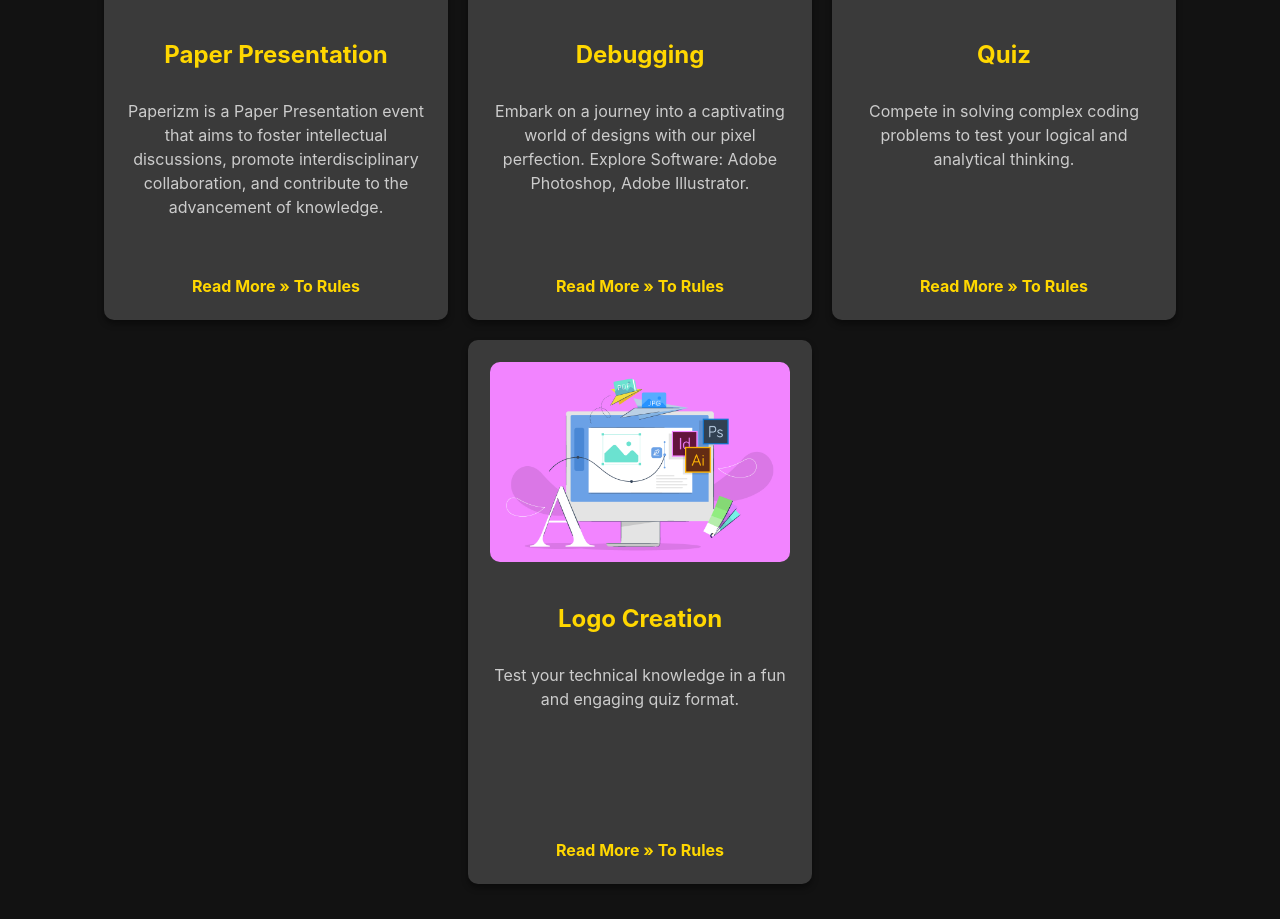
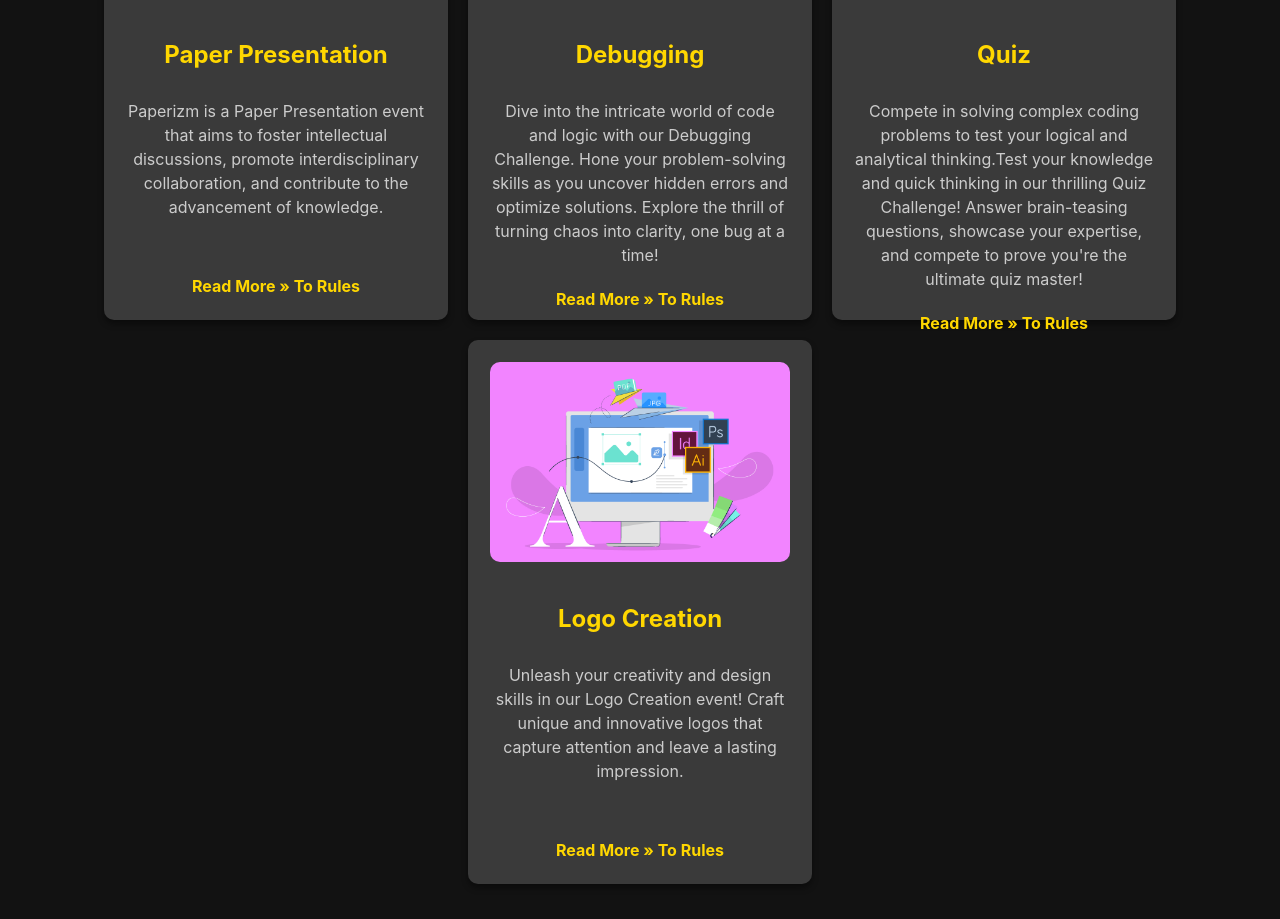
Before and after one commit to imsathishkumar1004/Orion, a React (Vite) app: page /technical in a window 1280 px wide. Shown: the part 453-1372 px from the top of the page. Built offline with nearby package versions, Linux system fonts and the light colour scheme.

Commit message:
Update Technical.jsx

```diff
--- a/src/Technical.jsx
+++ b/src/Technical.jsx
@@ -12,21 +12,21 @@ const technicalEvents = [
   {
     title: "Debugging",
     description:
-      "Embark on a journey into a captivating world of designs with our pixel perfection. Explore Software: Adobe Photoshop, Adobe Illustrator.",
+      "Dive into the intricate world of code and logic with our Debugging Challenge. Hone your problem-solving skills as you uncover hidden errors and optimize solutions. Explore the thrill of turning chaos into clarity, one bug at a time!",
     image: "/assets/code.jpg",
     pdfUrl: "/assets/CODING_CONTEST_rules.pdf",
   },
   {
     title: "Quiz",
     description:
-      "Compete in solving complex coding problems to test your logical and analytical thinking.",
+      "Compete in solving complex coding problems to test your logical and analytical thinking.Test your knowledge and quick thinking in our thrilling Quiz Challenge! Answer brain-teasing questions, showcase your expertise, and compete to prove you're the ultimate quiz master!",
     image: "/assets/Quiz.jpg",
     pdfUrl: "/assets/QUIZ_rules.pdf",
   },
   {
     title: "Logo Creation",
     description:
-      "Test your technical knowledge in a fun and engaging quiz format.",
+      "Unleash your creativity and design skills in our Logo Creation event! Craft unique and innovative logos that capture attention and leave a lasting impression.",
     image: "/assets/graphic.png",
     pdfUrl: "/assets/LOGO_CREATION_rules.pdf",
   },
```
